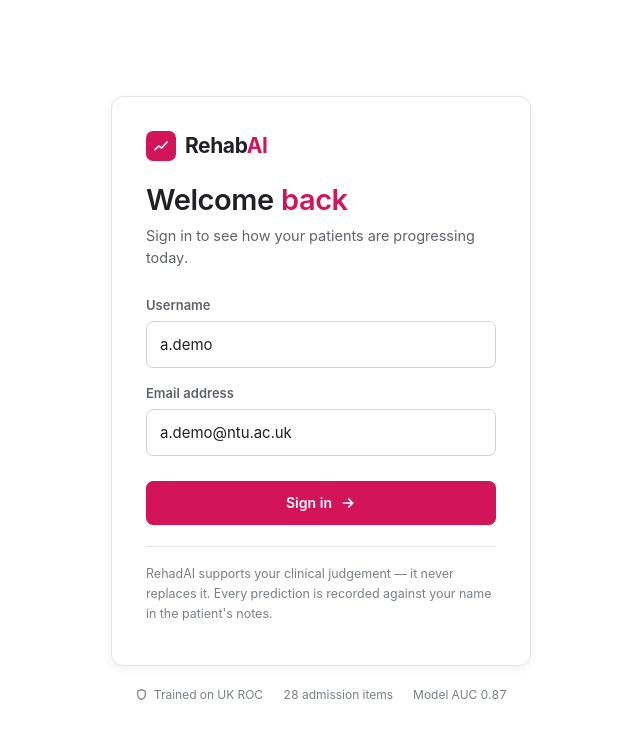
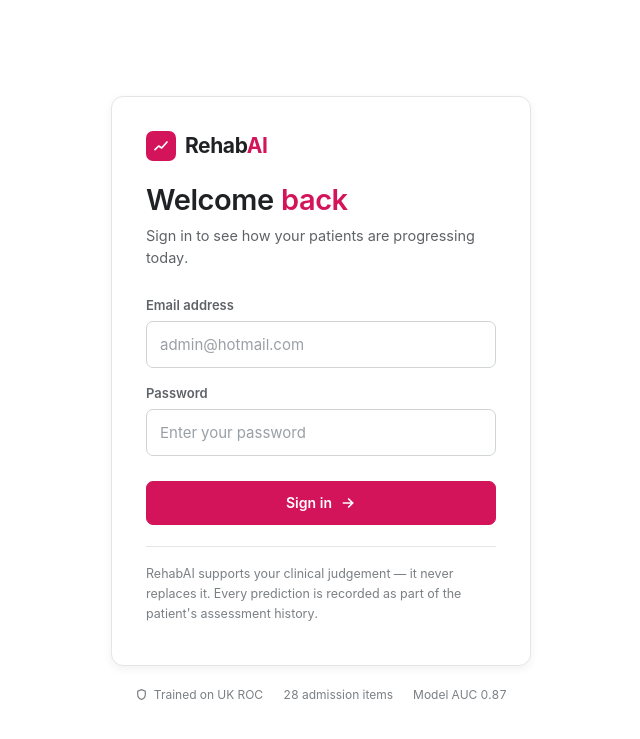
Before and after one commit to guavacoderepo/rehabAi, a Flask app: page /login in a window 1280 px wide. Shown: the top 739 px of the page, without its empty margins (319-959 px from the left). Run offline with Flask 3, Linux system fonts and the light colour scheme.

Commit message:
fix vercel json

```diff
--- a/app.py
+++ b/app.py
@@ -62,31 +62,19 @@ def index():
 @app.route("/login", methods=["GET", "POST"])
 def login():
     if request.method == "POST":
-        username = (request.form.get("username") or "").strip()
-        email = (request.form.get("email") or "").strip()
+        email = (request.form.get("email") or "").strip().lower()
+        password = request.form.get("password") or ""
 
-        error = None
-        if not username:
-            error = "Please enter your username."
-        elif "@" not in email:
-            error = "Please enter a valid email address."
+        if email == "admin@hotmail.com" and password == "12345":
+            session.clear()
+            session["username"] = "admin"
+            session["email"] = email
 
-        if error:
-            flash(error)
-        else:
-            # No password in the prototype — add werkzeug.security before
-            # anything resembling real deployment.
-            conn = database.get_db()
-            conn.execute(
-                "INSERT INTO users (username, email) VALUES (?, ?) "
-                "ON CONFLICT(username) DO UPDATE SET email = excluded.email",
-                (username, email),
+            return redirect(
+                request.args.get("next") or url_for("patients")
             )
-            conn.commit()
-            session.clear()
-            session["username"] = username
-            session["email"] = email
-            return redirect(request.args.get("next") or url_for("patients"))
+
+        flash("Invalid email or password.")
 
     return render_template("login.html")
 
@@ -339,11 +327,18 @@ def inject_helpers():
 
 
 if __name__ == "__main__":
-    # Create and seed the database automatically on first run.
-    if not os.path.exists(app.config["DATABASE"]):
-        with app.app_context():
-            from seed import seed
-            database.init_db()
+    with app.app_context():
+        database.init_db()
+
+        from seed import seed
+
+        # Only seed if there are no patients
+        count = database.get_db().execute(
+            "SELECT COUNT(*) FROM patients"
+        ).fetchone()[0]
+
+        if count == 0:
             n_p, n_a = seed(database.get_db())
-            print(f"Created {app.config['DATABASE']} — {n_p} patients, {n_a} assessments")
+            print(f"Created {n_p} patients and {n_a} assessments")
+
     app.run(debug=True)
--- a/db.py
+++ b/db.py
@@ -5,8 +5,10 @@ import sqlite3
 import click
 from flask import current_app, g
 
-BASE_DIR = os.path.dirname(os.path.abspath(__file__))
-DB_PATH = os.path.join(BASE_DIR, "rehadai.db")
+DB_PATH = "/tmp/rehadai.db"
+
+# BASE_DIR = os.path.dirname(os.path.abspath(__file__))
+# DB_PATH = os.path.join(BASE_DIR, "rehadai.db")
 
 
 def get_db():
--- a/seed.py
+++ b/seed.py
@@ -91,12 +91,9 @@ def insert_assessment(db, patient_id, patient_name, assessed_on, values,
 
 def seed(db):
     """Populate an initialised database. Returns (patients, assessments)."""
-    db.execute(
-        "INSERT OR IGNORE INTO users (username, email) VALUES (?, ?)",
-        ("a.demo", "a.demo@ntu.ac.uk"),
-    )
 
     n_assessments = 0
+
     for p in DUMMY_PATIENTS:
         cur = db.execute(
             "INSERT INTO patients (code, name, age, sex, diagnosis, admitted_on, consultant) "
@@ -109,8 +106,14 @@ def seed(db):
         previous = None
         for assessed_on, profile in p["history"]:
             values = make_scores(profile)
-            pred = insert_assessment(db, patient_id, p["name"], assessed_on,
-                                     values, previous)
+            pred = insert_assessment(
+                db,
+                patient_id,
+                p["name"],
+                assessed_on,
+                values,
+                previous
+            )
             previous = pred
             n_assessments += 1
 
--- a/templates/login.html
+++ b/templates/login.html
@@ -5,13 +5,15 @@
 <div id="login" style="display:grid">
   <div class="blob b1"></div>
   <div class="blob b2"></div>
+
   <div>
     <form class="login-card" method="post" action="{{ url_for('login') }}">
+
       <svg class="login-curve" width="74" height="44" viewBox="0 0 74 44" fill="none" aria-hidden="true">
-        <path d="M3 40 C 16 38, 22 25, 33 22 S 52 12, 71 4"
-              stroke="var(--pink-mid)" stroke-width="2.5" stroke-linecap="round"/>
-        <circle cx="33" cy="22" r="3.4" fill="var(--pink-mid)"/>
-        <circle cx="71" cy="4" r="3.8" fill="var(--pink)"/>
+        <path d="M3 40 C 16 38, 22 25, 33 22 S 52 12, 71 4" stroke="var(--pink-mid)" stroke-width="2.5"
+          stroke-linecap="round" />
+        <circle cx="33" cy="22" r="3.4" fill="var(--pink-mid)" />
+        <circle cx="71" cy="4" r="3.8" fill="var(--pink)" />
       </svg>
 
       <div class="wordmark">{{ wordmark() }}</div>
@@ -20,37 +22,47 @@
       <p class="lede">Sign in to see how your patients are progressing today.</p>
 
       {% with messages = get_flashed_messages() %}
-        {% if messages %}
-          {% for m in messages %}<div class="flash">{{ m }}</div>{% endfor %}
-        {% endif %}
+      {% if messages %}
+      {% for m in messages %}
+      <div class="flash">{{ m }}</div>
+      {% endfor %}
+      {% endif %}
       {% endwith %}
 
       <div class="field">
-        <label for="username">Username</label>
-        <input class="input" id="username" name="username" placeholder="a.demo"
-               value="a.demo" autocomplete="username" required>
+        <label for="email">Email address</label>
+        <input class="input" id="email" name="email" type="email" placeholder="admin@hotmail.com" autocomplete="email"
+          required>
       </div>
+
       <div class="field">
-        <label for="email">Email address</label>
-        <input class="input" id="email" name="email" type="email" placeholder="name@ntu.ac.uk"
-               value="a.demo@ntu.ac.uk" autocomplete="email" required>
+        <label for="password">Password</label>
+        <input class="input" id="password" name="password" type="password" placeholder="Enter your password"
+          autocomplete="current-password" required>
       </div>
 
       <button class="btn btn-primary" style="width:100%;margin-top:10px" type="submit">
         Sign in
-        <svg width="16" height="16" viewBox="0 0 24 24" fill="none" stroke="currentColor"
-             stroke-width="2.5" stroke-linecap="round"><path d="M5 12h14M13 6l6 6-6 6"/></svg>
+        <svg width="16" height="16" viewBox="0 0 24 24" fill="none" stroke="currentColor" stroke-width="2.5"
+          stroke-linecap="round">
+          <path d="M5 12h14M13 6l6 6-6 6" />
+        </svg>
       </button>
 
-      <p class="login-foot">RehadAI supports your clinical judgement — it never replaces it.
-        Every prediction is recorded against your name in the patient's notes.</p>
+      <p class="login-foot">
+        RehabAI supports your clinical judgement — it never replaces it.
+        Every prediction is recorded as part of the patient's assessment history.
+      </p>
     </form>
 
     <div class="trust">
       <span>
         <svg width="13" height="13" viewBox="0 0 24 24" fill="none" stroke="currentColor" stroke-width="2.2">
-          <path d="M12 3l7 3v6c0 5-3 8-7 9-4-1-7-4-7-9V6z"/>
-        </svg> Trained on UK ROC</span>
+          <path d="M12 3l7 3v6c0 5-3 8-7 9-4-1-7-4-7-9V6z" />
+        </svg>
+        Trained on UK ROC
+      </span>
+
       <span>28 admission items</span>
       <span>Model AUC 0.87</span>
     </div>
```
Also changed, not shown: rehadai.db (deleted).
